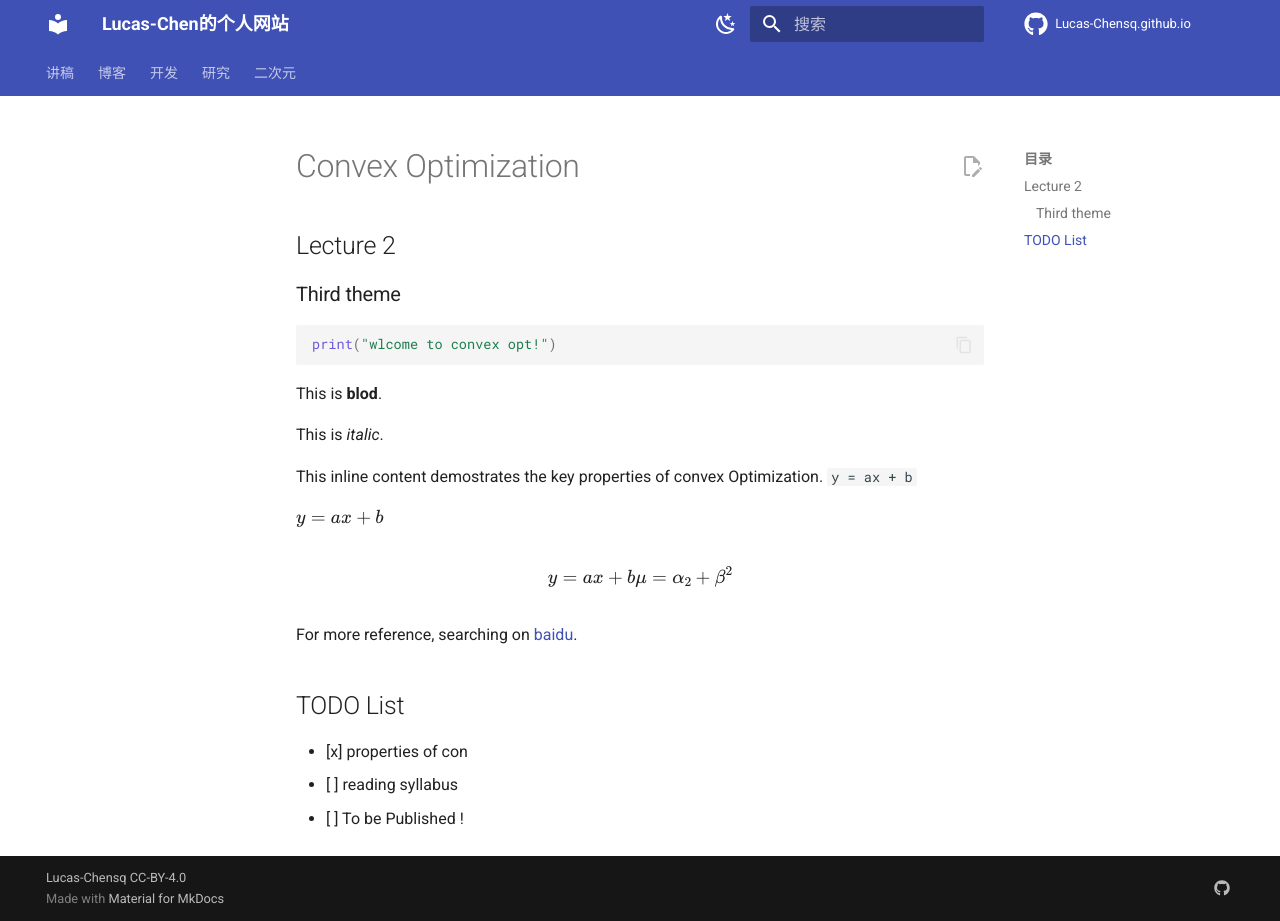
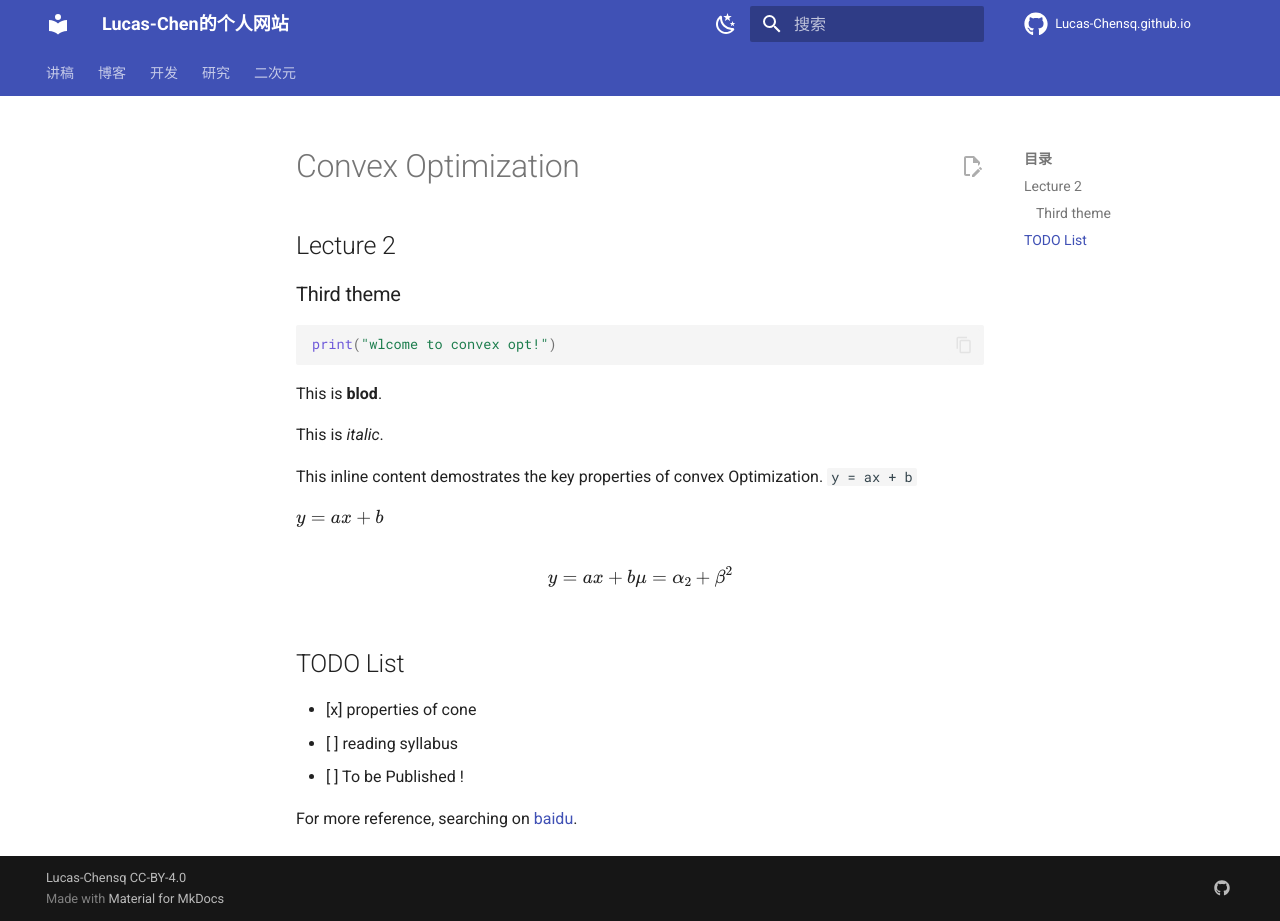
Before and after one commit to Lucas-Chensq/mkdocs, an MkDocs documentation site: the page built from docs/LECTURE/convexopt/convex-lec-2.md, in a window 1280 px wide and 921 px high. Built offline with MkDocs 1.6.1 and Material for MkDocs 9.7.7, drawn with Linux system fonts in a browser that asks for light colours; comment, search, counter and statistics services are not loaded.

Commit message:
webchange13

```diff
--- a/docs/LECTURE/convexopt/convex-lec-2.md
+++ b/docs/LECTURE/convexopt/convex-lec-2.md
@@ -19,9 +19,10 @@ y =  ax + b \\
 \mu = \alpha_2 + \beta^2
 $$
 
-For more reference, searching on [baidu](baidu.com).
 
 ## TODO List
-- [x] properties of con
+- [x] properties of cone
 - [ ] reading syllabus
 - [ ] To be Published !
+
+For more reference, searching on [baidu](baidu.com).
```
Also changed, not shown: docs/BLOG/others.md (+2 -2 lines), docs/LECTURE/index.md (+1 -3 lines).
